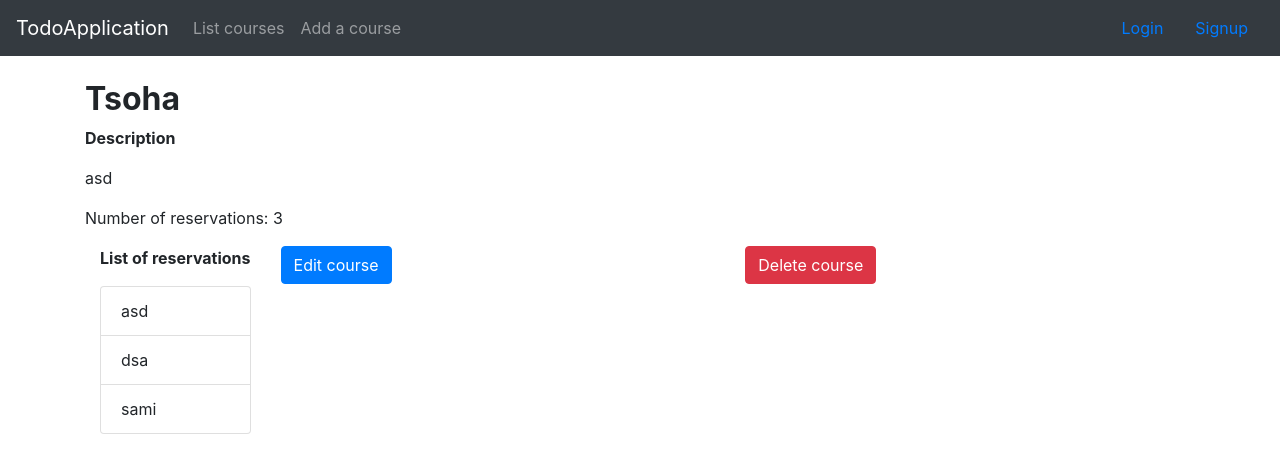
After one commit to Sieluton/kurssitarjonta, a Flask app: page /courses/1 in a window 1280 px wide. The commit adds this page. Shown: the top 473 px of the page. Run offline with Flask 2, Linux system fonts and the light colour scheme; data comes from the database, SQL or seed files in the repository; both versions use the stored data as it was after the commit; some libraries are stand-ins or nearby versions.

Commit message:
Tyylittelyä paranneltu ja yksittäisen kurssin tiedot ja osallistujalista on nyt nähtävissä

```diff
--- a/application/courses/models.py
+++ b/application/courses/models.py
@@ -16,10 +16,23 @@ class Course(Base):
     def find_course_reservation_total(course_id):
         stmt = text("SELECT COUNT(course_id)"
                     " FROM reservations"
-                    " WHERE (course_id) = :course_id").params(course_id=course_id)
+                    " WHERE course_id = :course_id").params(course_id=course_id)
         res = db.engine.execute(stmt)
         result = 0
         for row in res:
             result = row[0]
 
         return result
+
+    @staticmethod
+    def course_reservation_name_list(course_id):
+        stmt = text("SELECT account.name FROM account "
+                    "INNER JOIN reservations ON reservations.account_id = account.id "
+                    "WHERE reservations.course_id = :course_id GROUP BY account.name").params(course_id=course_id)
+        res = db.engine.execute(stmt)
+
+        result = []
+        for row in res:
+            result.append({"name":row[0]})
+
+        return result
--- a/application/courses/views.py
+++ b/application/courses/views.py
@@ -2,6 +2,7 @@ from application import app, db
 from flask import redirect, render_template, request, url_for, flash
 from flask_login import login_required, current_user
 from application.courses.models import Course
+from application.models import Reservation
 from application.courses.forms import CourseForm
 
 
@@ -11,20 +12,20 @@ def courses_index():
 
 
 @app.route("/courses/new/")
-#@login_required
+@login_required
 def courses_form():
     return render_template("courses/new.html", form=CourseForm())
 
 
 @app.route("/courses/<course_id>/edit/")
-#@login_required
+@login_required
 def courses_edit_form(course_id):
     return render_template("courses/edit.html", form=CourseForm(course_id),
                            course=Course.query.get(course_id))
 
 
 @app.route("/courses/", methods=["POST"])
-#@login_required
+@login_required
 def courses_create():
     form = CourseForm(request.form)
 
@@ -41,7 +42,7 @@ def courses_create():
 
 
 @app.route("/courses/<course_id>/edit/", methods=["POST"])
-#@login_required
+@login_required
 def courses_edit(course_id):
     c = Course.query.get(course_id)
     form = CourseForm(request.form)
@@ -57,7 +58,7 @@ def courses_edit(course_id):
     return redirect(url_for("courses_index"))
 
 
-@app.route("/reservation/<course_id>", methods=["POST"])
+@app.route("/courses/reservation/<course_id>", methods=["POST"])
 @login_required
 def courses_reservation(course_id):
     c = Course.query.get(course_id)
@@ -67,3 +68,20 @@ def courses_reservation(course_id):
     db.session.commit()
     flash('Reservation made')
     return redirect(url_for("courses_index"))
+
+
+@app.route("/courses/delete/<course_id>", methods=["POST"])
+@login_required
+def courses_delete(course_id):
+
+    Course.query.filter_by(id=course_id).delete()
+    Reservation.query.filter_by(id=course_id).delete()
+    db.session.commit()
+
+    flash("Course deleted")
+    return redirect(url_for("courses_index"))
+
+
+@app.route("/courses/<course_id>", methods=["GET"])
+def courses_show(course_id):
+    return render_template("courses/show.html", course=Course.query.get(course_id))
--- a/application/templates/auth/singupform.html
+++ b/application/templates/auth/singupform.html
@@ -66,7 +66,7 @@
         </tr>
         <tr>
           <td colspan="2">
-            <input class="btn btn-primary" type="submit" value="Sing up"/>
+            <input class="btn btn-primary" type="submit" value="Sign up"/>
           </td>
         </tr>
       </div>
--- /dev/null
+++ b/application/templates/courses/show.html
@@ -0,0 +1,42 @@
+{% extends "layout.html" %}
+
+{% block body %}
+
+  <h2 class="font-weight-bold">{{ course.name }}</h2>
+  <p class="font-weight-bold">Description</p>
+  <p class="font-weight-normal">{{ course.description }}</p>
+  <p>Number of reservations: {{ course.find_course_reservation_total(course.id) }}</p>
+
+  <div class="container">
+    <div class="row">
+      <div class="col-md-auto">
+        {% if course.course_reservation_name_list(course.id) %}
+          <p class="font-weight-bold">List of reservations</p>
+          <ul class="list-group">
+            {% for name in course.course_reservation_name_list(course.id) %}
+              <li class="list-group-item">{{ name.name }}</li>
+            {% endfor %}
+          </ul>
+        {% endif %}
+      </div>
+      {% if current_user.is_authenticated %}
+        <div class="col">
+          <form method="POST" action="{{ url_for('courses_reservation', course_id=course.id) }}">
+            <input class="btn btn-primary" type="submit" value="Make reservation"/>
+          </form>
+        </div>
+      {% endif %}
+      <div class="col">
+        <form action="{{ url_for('courses_edit_form', course_id=course.id) }}">
+          <input class="btn btn-primary" type="submit" value="Edit course"/>
+        </form>
+      </div>
+      <div class="col">
+        <form method="POST" action="{{ url_for('courses_delete', course_id=course.id) }}">
+          <input class="btn btn-danger" type="submit" value="Delete course"/>
+        </form>
+      </div>
+    </div>
+
+  </div>
+{% endblock %}
--- a/application/templates/layout.html
+++ b/application/templates/layout.html
@@ -32,19 +32,20 @@
       {% endif %}
     </div>
   </div>
+</nav>
 
+<main role="main" class="container">
   {% with messages = get_flashed_messages() %}
     {% if messages %}
       <ul class=flashes>
         {% for message in messages %}
-          <li>{{ message }}</li>
+          <div class="alert alert-primary" role="alert">
+            <li>{{ message }}</li>
+          </div>
         {% endfor %}
       </ul>
     {% endif %}
   {% endwith %}
-</nav>
-
-<main role="main" class="container">
   {% block body %}
     <p>
       Content.
```
Also changed, not shown: application/auth/views.py (+4 -5 lines), application/templates/courses/list.html (+10 -5 lines), application/course.db.
